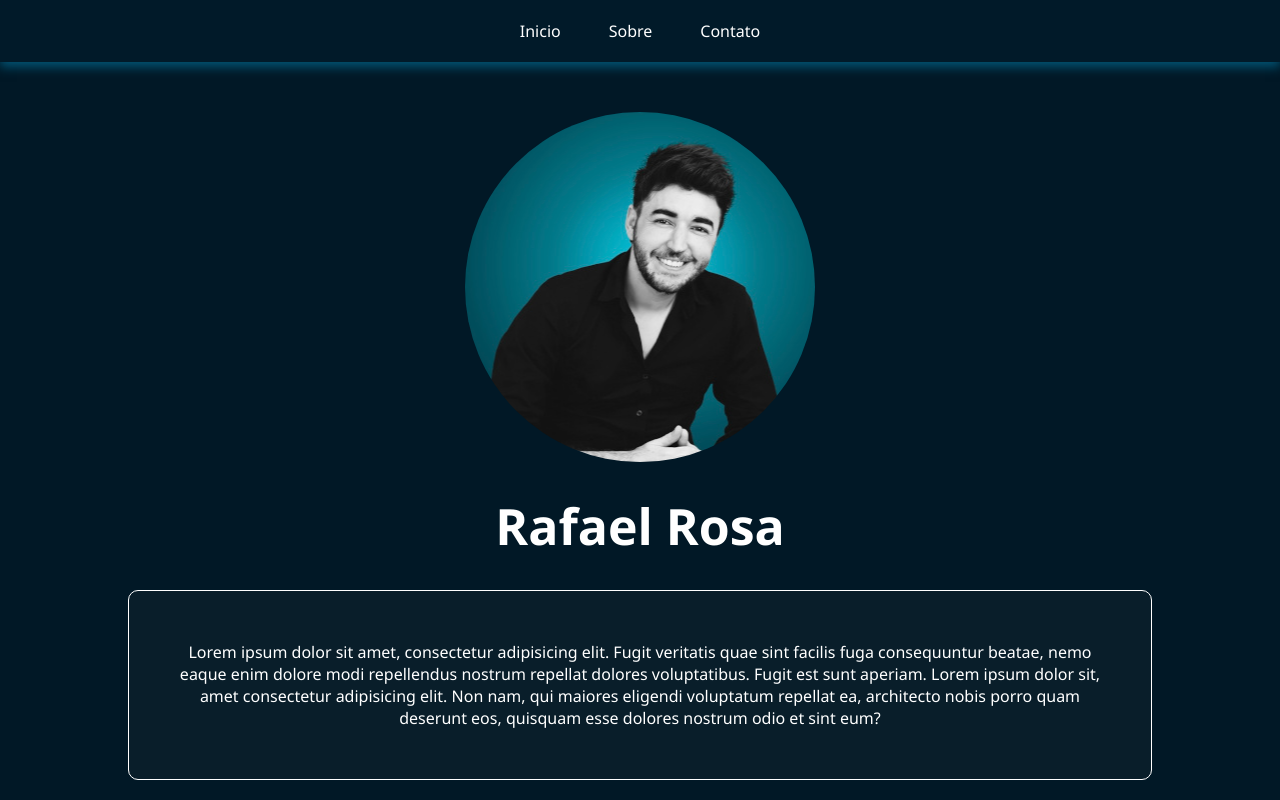
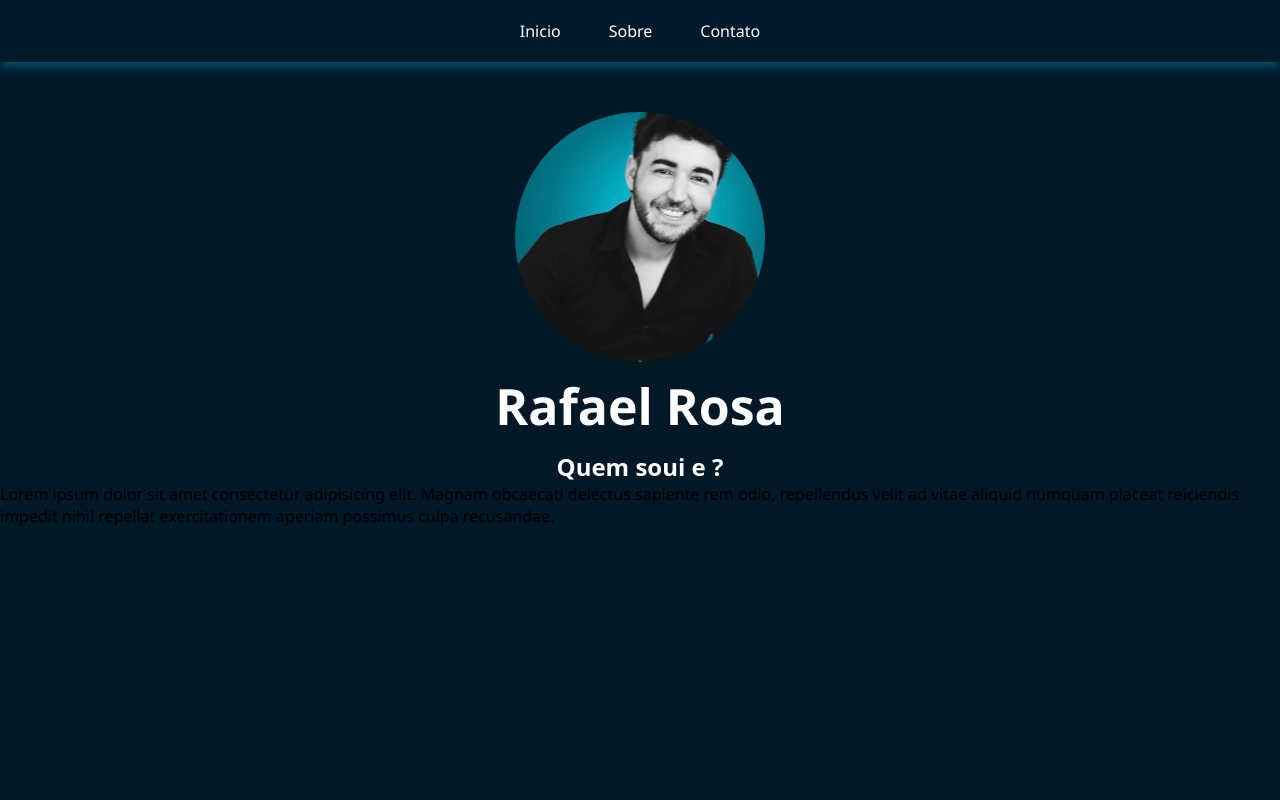
Before and after one commit to Rafaelrosaweb/projeto, a plain HTML site: page index.html in a window 1280 px wide. Drawn offline with Linux system fonts and the light colour scheme.

Commit message:
atualização

```diff
--- a/index.html
+++ b/index.html
@@ -27,8 +27,9 @@
   </main>
   <section>
     <h1>Rafael Rosa</h1>
+    <h2>Quem soui e ?</h2>
     <article>
-        <p>Lorem ipsum dolor sit amet, consectetur adipisicing elit. Fugit veritatis quae sint facilis fuga consequuntur beatae, nemo eaque enim dolore modi repellendus nostrum repellat dolores voluptatibus. Fugit est sunt aperiam. Lorem ipsum dolor sit, amet consectetur adipisicing elit. Non nam, qui maiores eligendi voluptatum repellat ea, architecto nobis porro quam deserunt eos, quisquam esse dolores nostrum odio et sint eum?</p>
+        <p>Lorem ipsum dolor sit amet consectetur adipisicing elit. Magnam obcaecati delectus sapiente rem odio, repellendus velit ad vitae aliquid numquam placeat reiciendis impedit nihil repellat exercitationem aperiam possimus culpa recusandae.</p>
     </article>
   </section>
 
--- a/style.css
+++ b/style.css
@@ -37,8 +37,8 @@ li:hover{
 .foto{
 
     background-color: #025E73;
-    width: 350px;
-    height: 350px;
+    width: 250px;
+    height: 250px;
     margin: auto;
     margin-top: 50px;
     border-radius: 50%;
@@ -53,20 +53,12 @@ li:hover{
 
 h1{
     text-align: center;
-    padding: 30px;
+    padding: 10px;
     font-size: 50px;
     color: white;
 }
-
-P{
+h2{
+    font-family: system-ui, -apple-system, BlinkMacSystemFont, 'Segoe UI', Roboto, Oxygen, Ubuntu, Cantarell, 'Open Sans', 'Helvetica Neue', sans-serif;
     text-align: center;
-    background-color: rgba(83, 83, 83, 0.103);
-    margin-left: 10%;
-    margin-right: 10%;
-    padding: 50px;
-    border-radius: 10px;
-    border: 1px solid white;
     color: white;
-
-
 }
```
